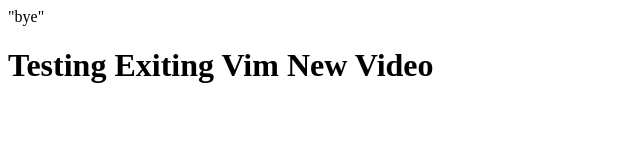
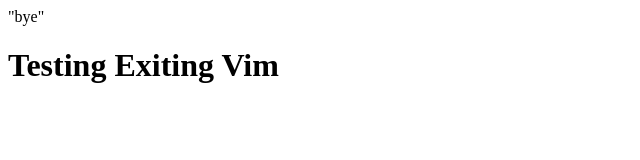
Before and after one commit to williamavasquez/project1, a plain HTML site: page index.html in a window 1280 px wide. Shown: the whole page, without its empty margins (0-640 px from the left). Drawn offline with Linux system fonts and the light colour scheme.

Commit message:
update this test

```diff
--- a/index.html
+++ b/index.html
@@ -9,6 +9,6 @@
   </head>
 
   <body>
-    <h1>Testing Exiting Vim New Video</h1>
+    <h1>Testing Exiting Vim</h1>
   </body>
 </html>
```
